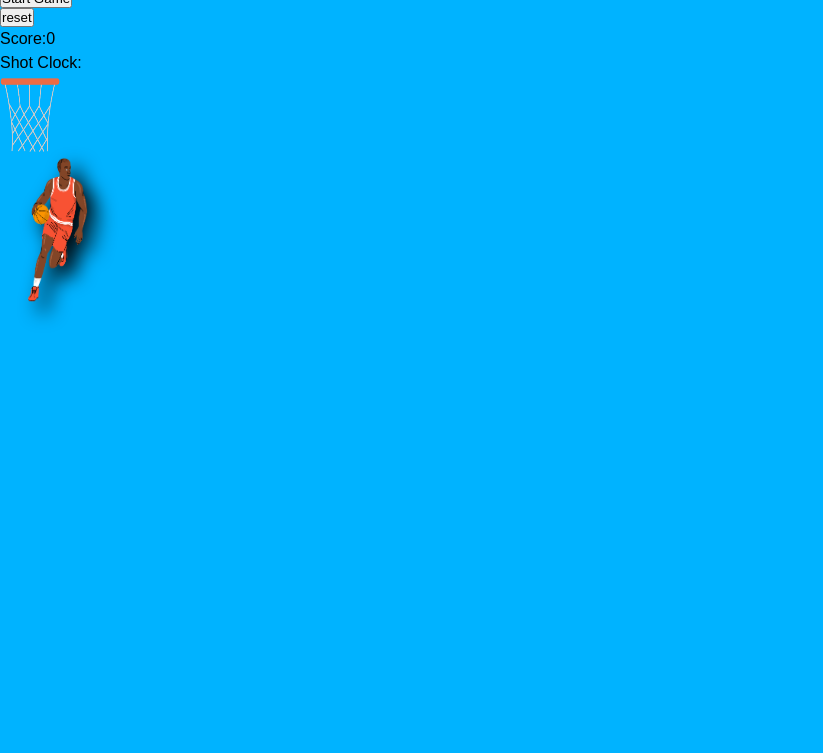
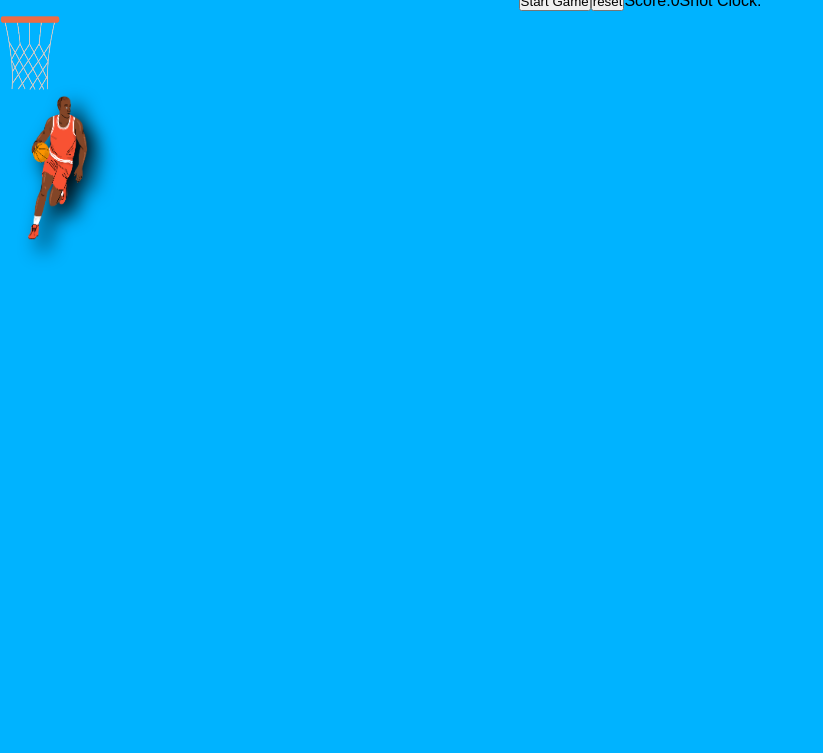
Before and after one commit to JuddCMelvin/Straight-Hoopin-V1, a website: page index.html in a window 1280 px wide. Shown: the part 47-800 px from the top of the page, without its empty margins (0-823 px from the left). Drawn offline with Linux system fonts and the light colour scheme.

Commit message:
got button in a row

```diff
--- a/SCSS/styles.scss
+++ b/SCSS/styles.scss
@@ -14,8 +14,13 @@
     font-family: $fonts;
     line-height: 1.5;
     }
-
-    .button {
+    .controls {
         @include mixins.center;
-        @include mixins.interactive_states;
+        .nav_display {
+            display: flex;
+        }
+        .button {
+            @include mixins.center;
+            @include mixins.interactive_states;
+        }
     }
--- a/index.html
+++ b/index.html
@@ -11,11 +11,11 @@
         <section id="gameScreen">
             <h1 id="header">Straight Hoopin</h1>
             <nav class="controls">
-                <div>
+                <div class="nav_display">
                     <button class="button" id="startGameButton">Start Game</button>
-                    <button class="button"bid="reset">reset</button>
+                    <button class="button" id="reset">reset</button>
                 </div>
-                <div>
+                <div class="nav_display">
                     <div id="scoreBoard">Score:<span>0</span></div>
                     <div id="result"></div>
                     <div id="shotClock">Shot Clock: <span id="timer"></span></div>
```
Also changed, not shown: CSS/style.css, 1 other file.
